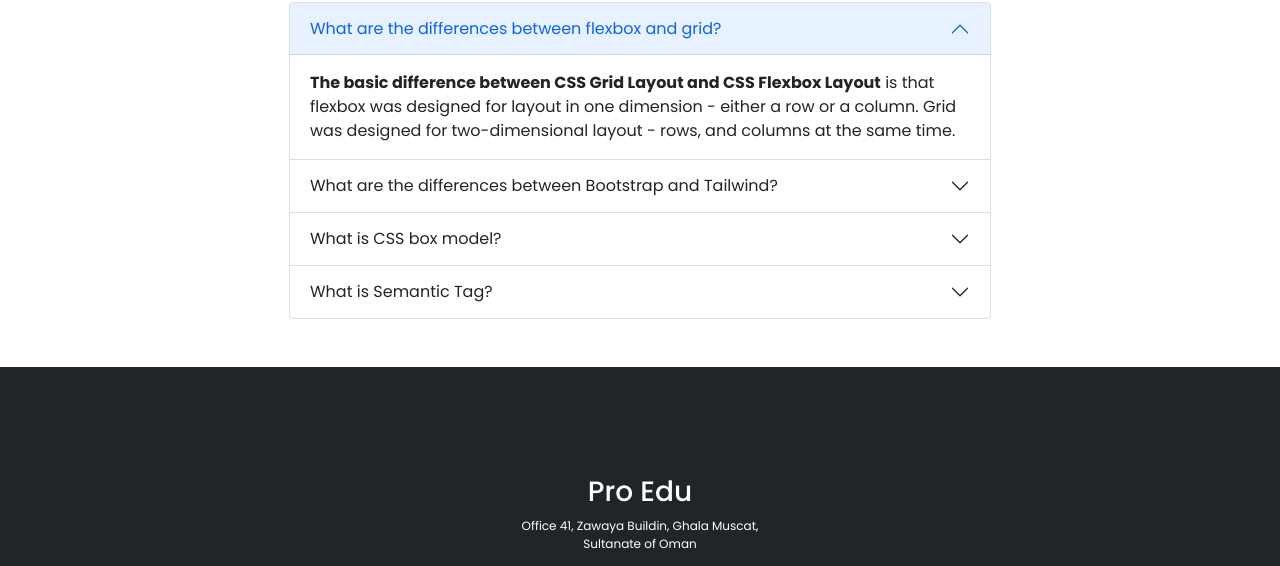
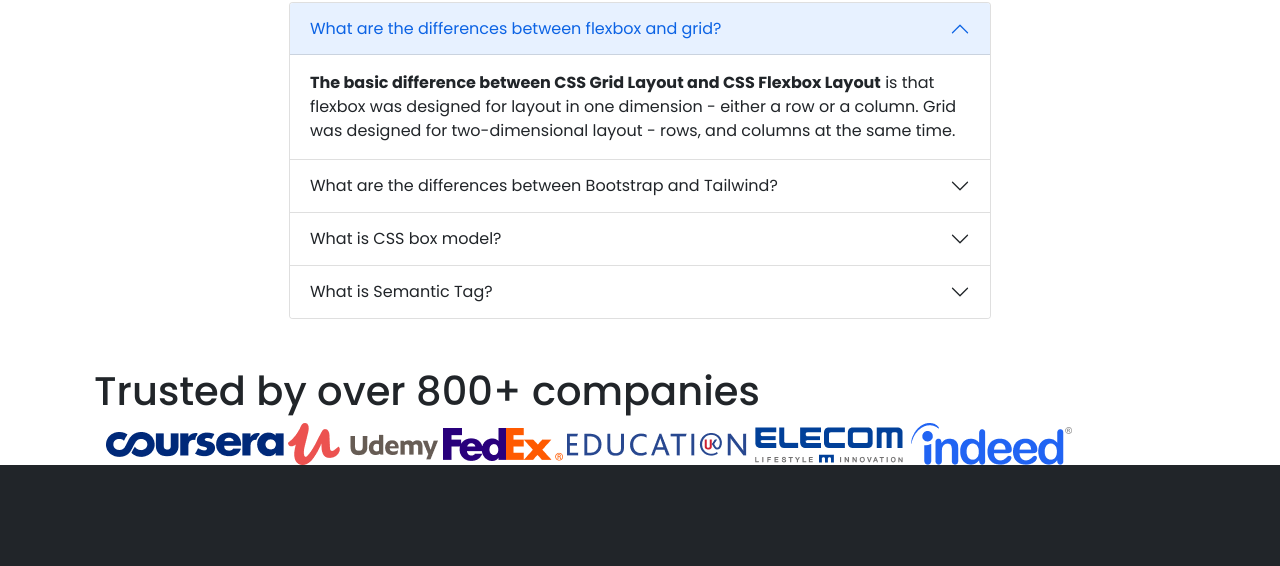
Before and after one commit to mahfuzrr/EdTech, a plain HTML site: page index.html in a window 1280 px wide. Shown: the part 2004-2570 px from the top of the page. Drawn offline with nearby package versions, Linux system fonts and the light colour scheme.

Commit message:
second-update-trusted-section

```diff
--- a/index.html
+++ b/index.html
@@ -383,6 +383,22 @@
     </div>
     <!-- Frequently Asked Question Ends -->
 
+    <!-- Trusted section starts -->
+    <div class="container">
+        <div class="container-fluid">
+            <h1>Trusted by over 800+ companies</h1>
+            <div class="container-fluid">
+                <img src="./assets/company/company-1.png" alt="Company">
+                <img src="./assets/company/company-2.png" alt="Company">
+                <img src="./assets/company/company-3.png" alt="Company">
+                <img src="./assets/company/company-4.png" alt="Company">
+                <img src="./assets/company/company-5.png" alt="Company">
+                <img src="./assets/company/company-6.png" alt="Company">
+            </div>
+        </div>
+    </div>
+    <!-- Trusted section ends -->
+
     <!-- Footer Section Starts -->
     <footer class="container-fluid bg-dark d-flex">
         <div class="container-fluid text-white d-flex flex-column justify-content-center" id="inner-footer">
```
